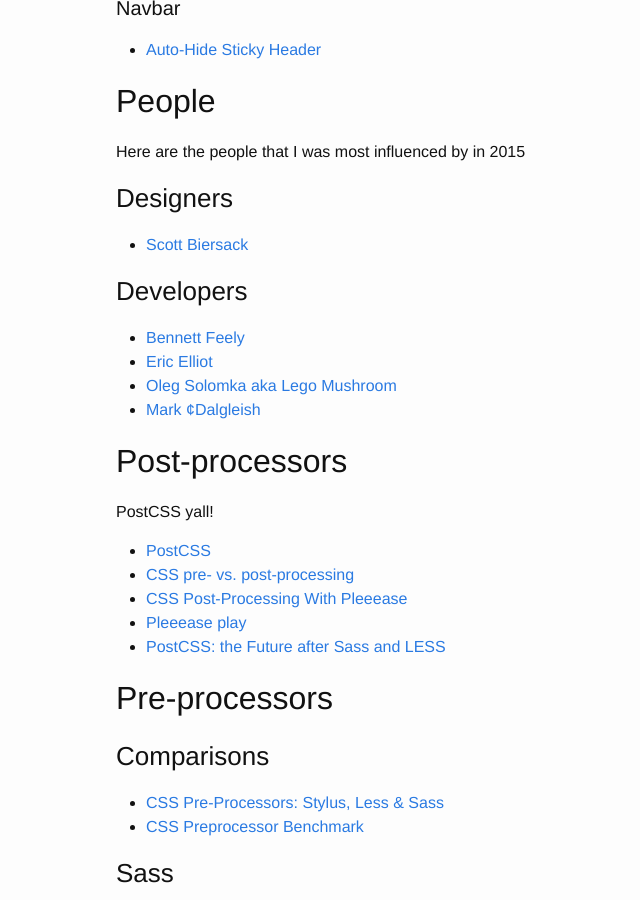
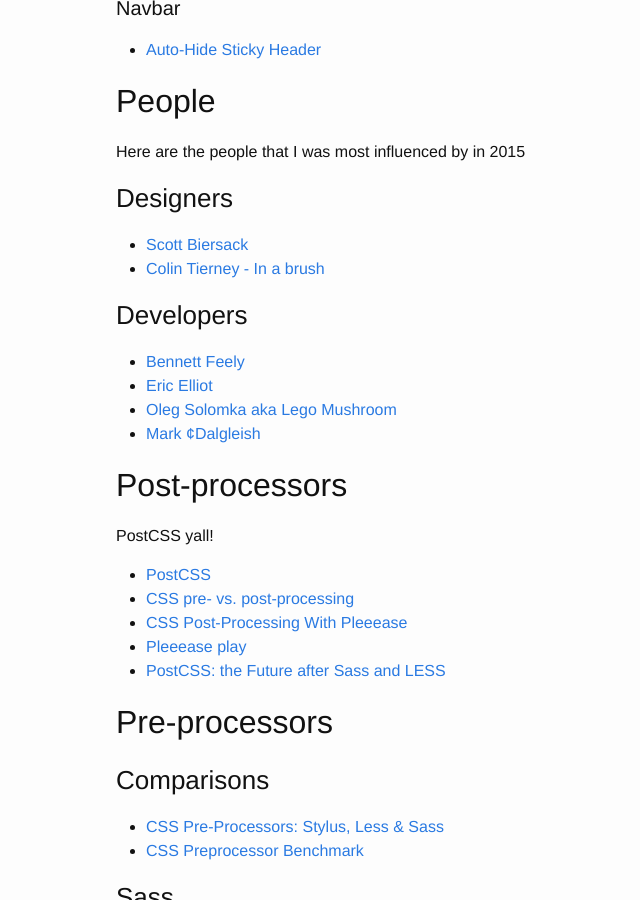
Before and after one commit to brownerd/brownerd.github.io, a Jekyll site: the page built from _posts/2015-01-01-reading-list-2015.md, in a window 1280 px wide and 900 px high, scrolled down 2895 px. Shown: the whole window, without its empty margins (154-794 px from the left). Built offline with Jekyll 4.4.1, drawn with Linux system fonts in a browser that asks for light colours.

Commit message:
http://inabrush.com/

```diff
--- a/_posts/2015-01-01-reading-list-2015.md
+++ b/_posts/2015-01-01-reading-list-2015.md
@@ -204,6 +204,7 @@ Here are the people that I was most influenced by in 2015
 
 ### Designers
 - [Scott Biersack](http://www.scottbiersack.com/)
+- [Colin Tierney - In a brush](http://inabrush.com/)
 
 
 
```
